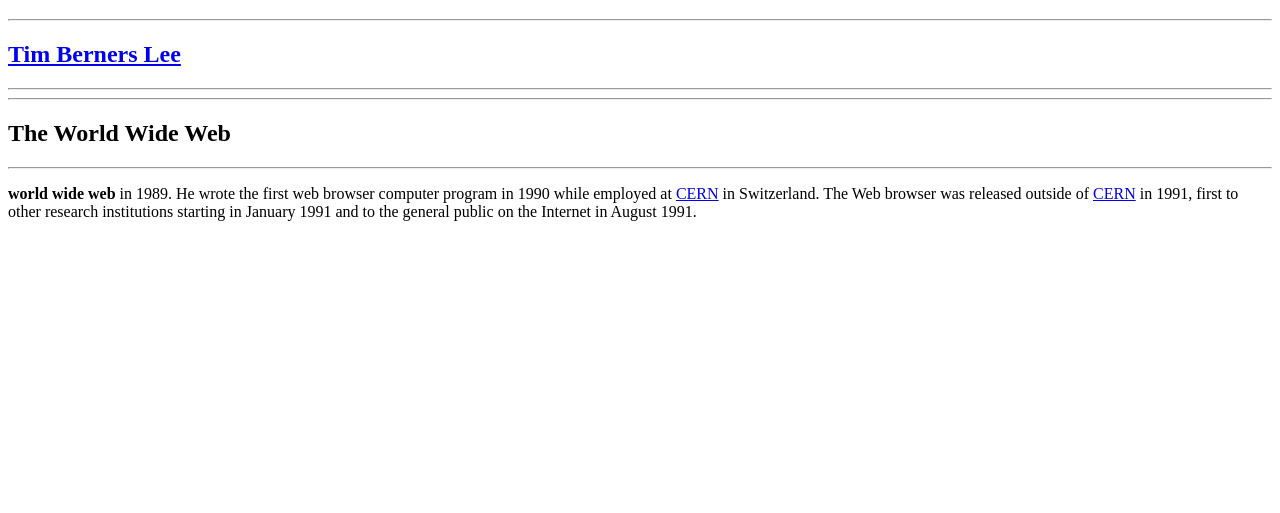
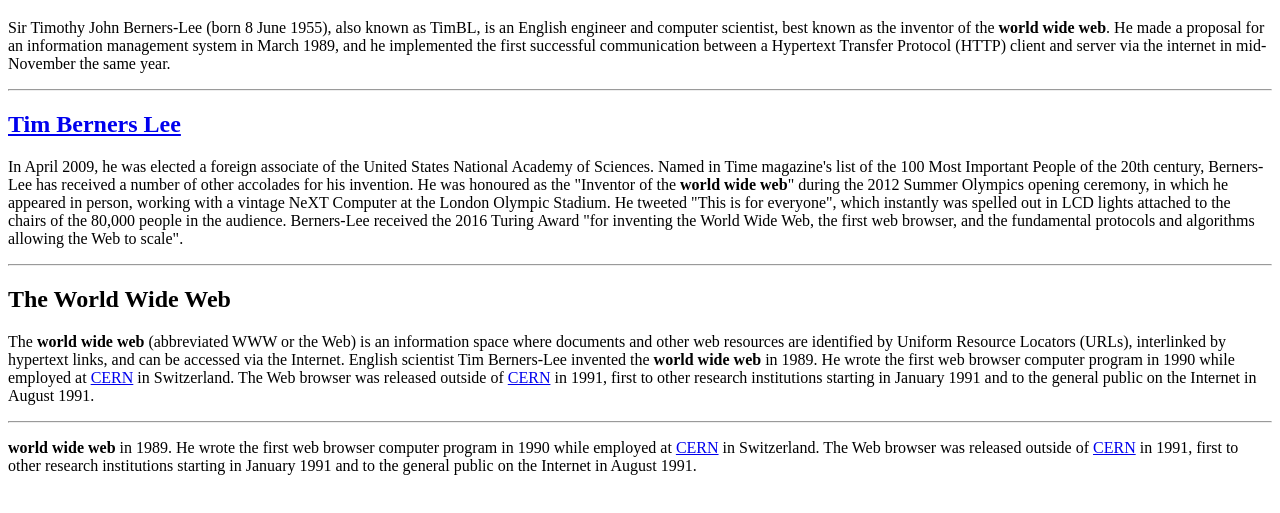
Before and after one commit to CormacKeane/Cormac-Maher-Keane, a plain HTML site: page index.html in a window 1280 px wide. Shown: the part 61-574 px from the top of the page. Drawn offline with Linux system fonts and the light colour scheme.

Commit message:
added text

```diff
--- a/index.html
+++ b/index.html
@@ -4,18 +4,40 @@
 	<h1 title="About Tim Berners Lee"><a href="https://en.wikipedia.org/wiki/Tim_Berners-Lee" target="_blank">Tim Berners Lee</a> and the World Wide Web</h1>
 </head>
 <body>
+<p> Sir Timothy John Berners-Lee (born 8 June 1955), also known as TimBL, is an English engineer and
+	computer scientist, best known as the inventor of the <b>world wide web</b>. He made a proposal for an
+	information management system in March 1989, and he implemented the first successful
+	communication between a Hypertext Transfer Protocol (HTTP) client and server via the internet in
+	mid-November the same year.</p>
 <hr>
 	<h2><a href="https://en.wikipedia.org/wiki/Tim_Berners-Lee" target="_blank">Tim Berners Lee</a></h2>
-<hr>
+
+    <p>In April 2009, he was elected a foreign associate of the United States National Academy of Sciences.
+		Named in Time magazine's list of the 100 Most Important People of the 20th century, Berners-Lee
+		has received a number of other accolades for his invention. He was honoured as the "Inventor of the
+		<b>world wide web</b>" during the 2012 Summer Olympics opening ceremony, in which he appeared in
+		person, working with a vintage NeXT Computer at the London Olympic Stadium. He tweeted "This is
+		for everyone", which instantly was spelled out in LCD lights attached to the chairs of the 80,000
+		people in the audience. Berners-Lee received the 2016 Turing Award "for inventing the World Wide
+		Web, the first web browser, and the fundamental protocols and algorithms allowing the Web to
+		scale".</p>
 
 <hr>
 	<h2>The World Wide Web</h2>
+
+	<p>The <b>world wide web</b> (abbreviated WWW or the Web) is an information space where documents
+		and other web resources are identified by Uniform Resource Locators (URLs), interlinked by
+		hypertext links, and can be accessed via the Internet. English scientist Tim Berners-Lee invented the
+		<b>world wide web</b> in 1989. He wrote the first web browser computer program in 1990 while
+		employed at <a href="https://home.cern/about" target="_blank">CERN</a> in Switzerland. The Web browser was released outside of <a href="https://home.cern/about" target="_blank">CERN</a> in 1991, first to
+		other research institutions starting in January 1991 and to the general public on the Internet in
+		August 1991.</p>
 <hr>
-<p></p>
-<b>world wide web</b> in 1989. He wrote the first web browser computer program in 1990 while
-employed at <a href="https://home.cern/about" target="_blank">CERN</a> in Switzerland. The Web browser was released outside of <a href="https://home.cern/about" target="_blank">CERN</a> in 1991, first to
-other research institutions starting in January 1991 and to the general public on the Internet in
-August 1991.</p>
+<p> <b>world wide web</b> in 1989. He wrote the first web browser computer program in 1990 while
+	employed at <a href="https://home.cern/about" target="_blank">CERN</a> in Switzerland. The Web browser was released outside of <a href="https://home.cern/about" target="_blank">CERN</a> in 1991, first to
+	other research institutions starting in January 1991 and to the general public on the Internet in
+	August 1991.
+</p>
 
 
 </body>
```
